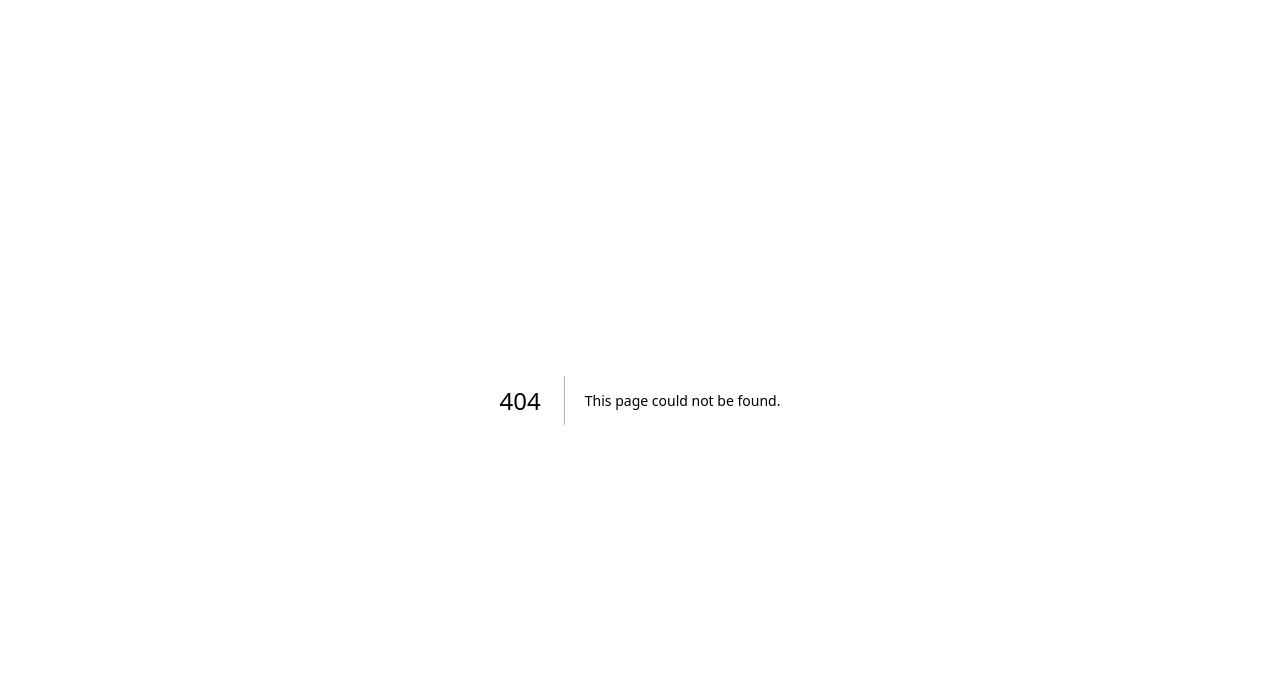
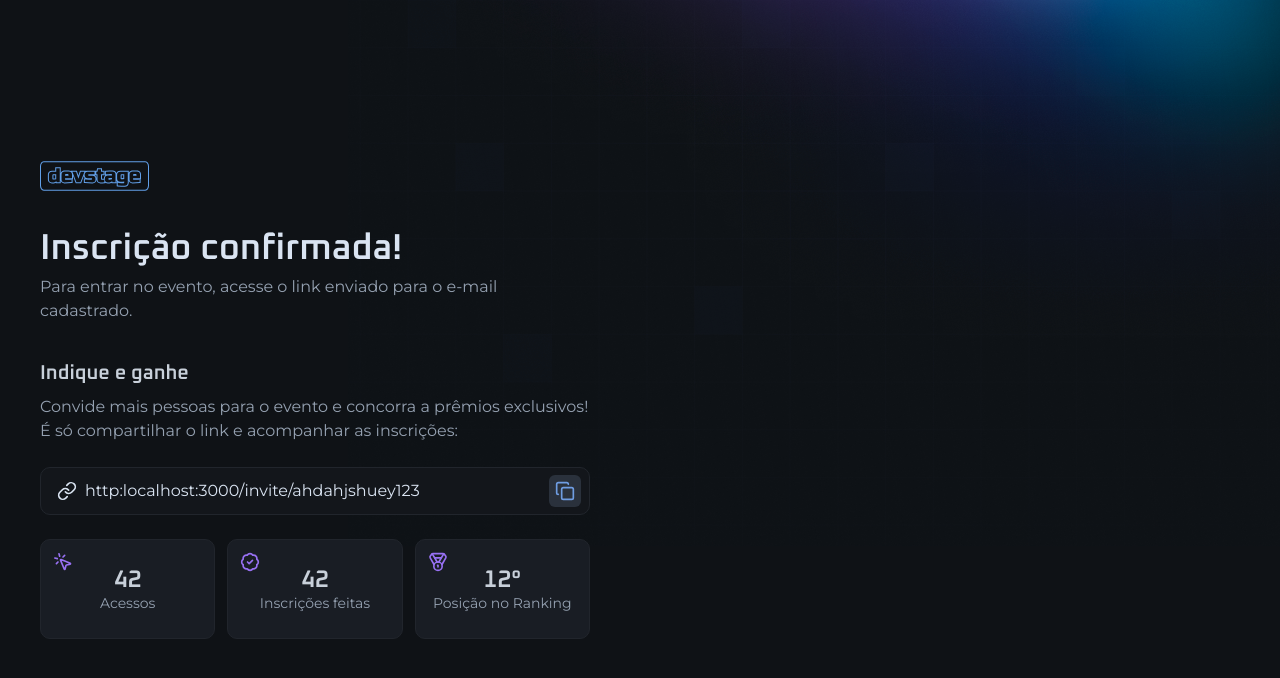
Before and after one commit to brunohhomem/nlw-connect, a Next.js app in the folder web/: page /invite in a window 1280 px wide. Before the commit this address had no page. Shown: the top 678 px of the page. Built offline with nearby package versions, Linux system fonts and the light colour scheme.

Commit message:
feat: add invite page

```diff
--- /dev/null
+++ b/web/src/app/invite/page.tsx
@@ -0,0 +1,86 @@
+import Image from 'next/image'
+
+import { IconButton } from '@/components/icon-button'
+import { InputField, InputIcon, InputRoot } from '@/components/input'
+import { BadgeCheck, Copy, Link, Medal, MousePointerClick } from 'lucide-react'
+import logo from '../../assets/logo.svg'
+
+export default function InvitePage() {
+  return (
+    <div className="min-h-dvh flex items-center justify-between gap-16 flex-col md:flex-row">
+      <div className="flex flex-col gap-10 w-full max-w-[550px]">
+        <Image src={logo} alt="devstage" width={108.5} height={30} />
+        <div className="space-y-2">
+          <h1 className="text-4xl font-semibold font-heading text-gray-100 leading-none">
+            Inscrição confirmada!
+          </h1>
+          <p className="text-gray-300">
+            Para entrar no evento, acesse o link enviado para o e-mail
+            cadastrado.
+          </p>
+        </div>
+
+        <div className="space-y-6">
+          <div className="space-y-3">
+            <h2 className="text-gray-200 text-xl font-heading font-semibold leading-none">
+              Indique e ganhe
+            </h2>
+            <p className="text-gray-300">
+              Convide mais pessoas para o evento e concorra a prêmios
+              exclusivos! É só compartilhar o link e acompanhar as inscrições:
+            </p>
+          </div>
+
+          <InputRoot>
+            <InputIcon>
+              <Link className="size-5" />
+            </InputIcon>
+            <InputField
+              readOnly
+              defaultValue="http:localhost:3000/invite/ahdahjshuey123"
+            />
+
+            <IconButton className="-mr-2">
+              <Copy className="size-5" />
+            </IconButton>
+          </InputRoot>
+
+          <div className="grid gap-3 md:grid-cols-3">
+            <div className="relative bg-gray-700 border border-gray-600 px-4 py-7 flex flex-col items-center justify-center gap-1 rounded-xl">
+              <span className="font-heading text-2xl font-semibold text-gray-200 leading-none">
+                42
+              </span>
+              <span className="text-sm text-gray-300 leading-none text-center">
+                Acessos
+              </span>
+
+              <MousePointerClick className="size-5 text-purple absolute top-3 left-3" />
+            </div>
+
+            <div className="relative bg-gray-700 border border-gray-600 px-4 py-7 flex flex-col items-center justify-center gap-1 rounded-xl">
+              <span className="font-heading text-2xl font-semibold text-gray-200 leading-none">
+                42
+              </span>
+              <span className="text-sm text-gray-300 leading-none text-center">
+                Inscrições feitas
+              </span>
+
+              <BadgeCheck className="size-5 text-purple absolute top-3 left-3" />
+            </div>
+
+            <div className="relative bg-gray-700 border border-gray-600 px-4 py-7 flex flex-col items-center justify-center gap-1 rounded-xl">
+              <span className="font-heading text-2xl font-semibold text-gray-200 leading-none">
+                12°
+              </span>
+              <span className="text-sm text-gray-300 leading-none text-center">
+                Posição no Ranking
+              </span>
+
+              <Medal className="size-5 text-purple absolute top-3 left-3" />
+            </div>
+          </div>
+        </div>
+      </div>
+    </div>
+  )
+}
```
